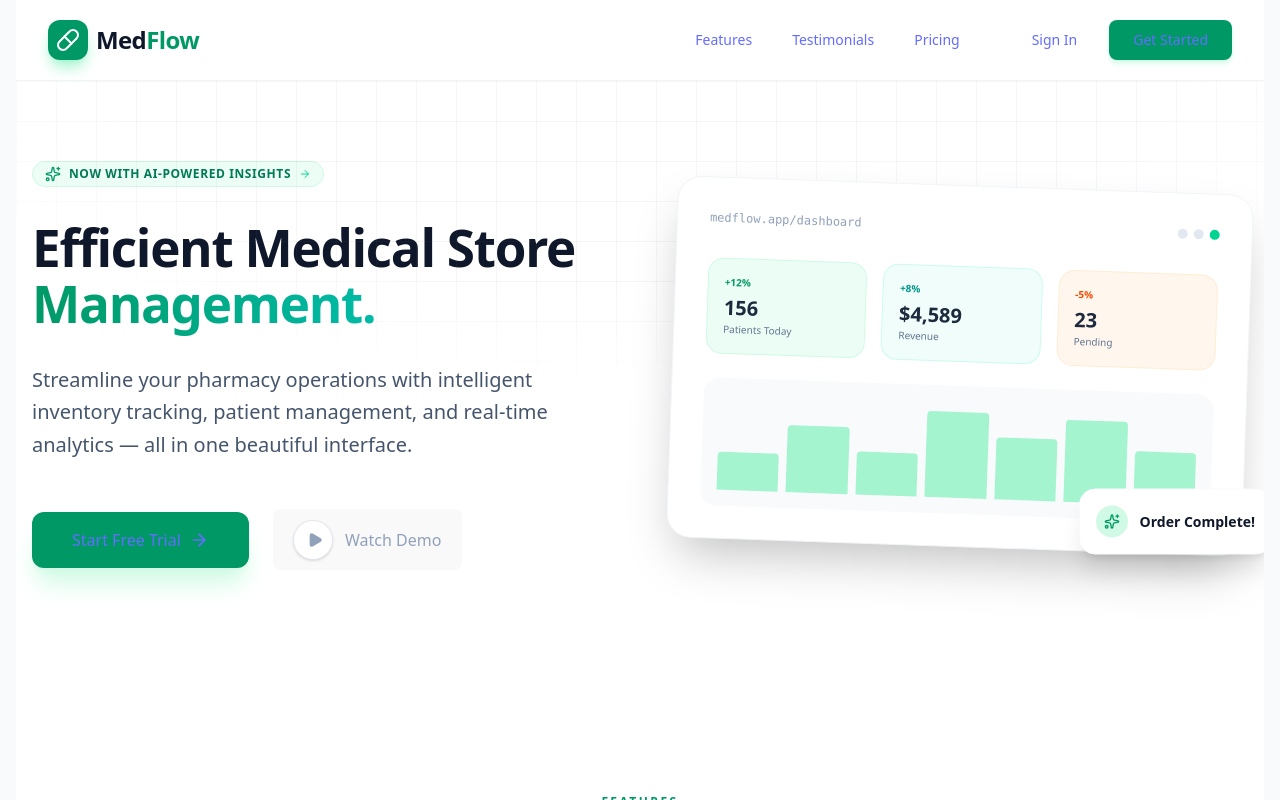
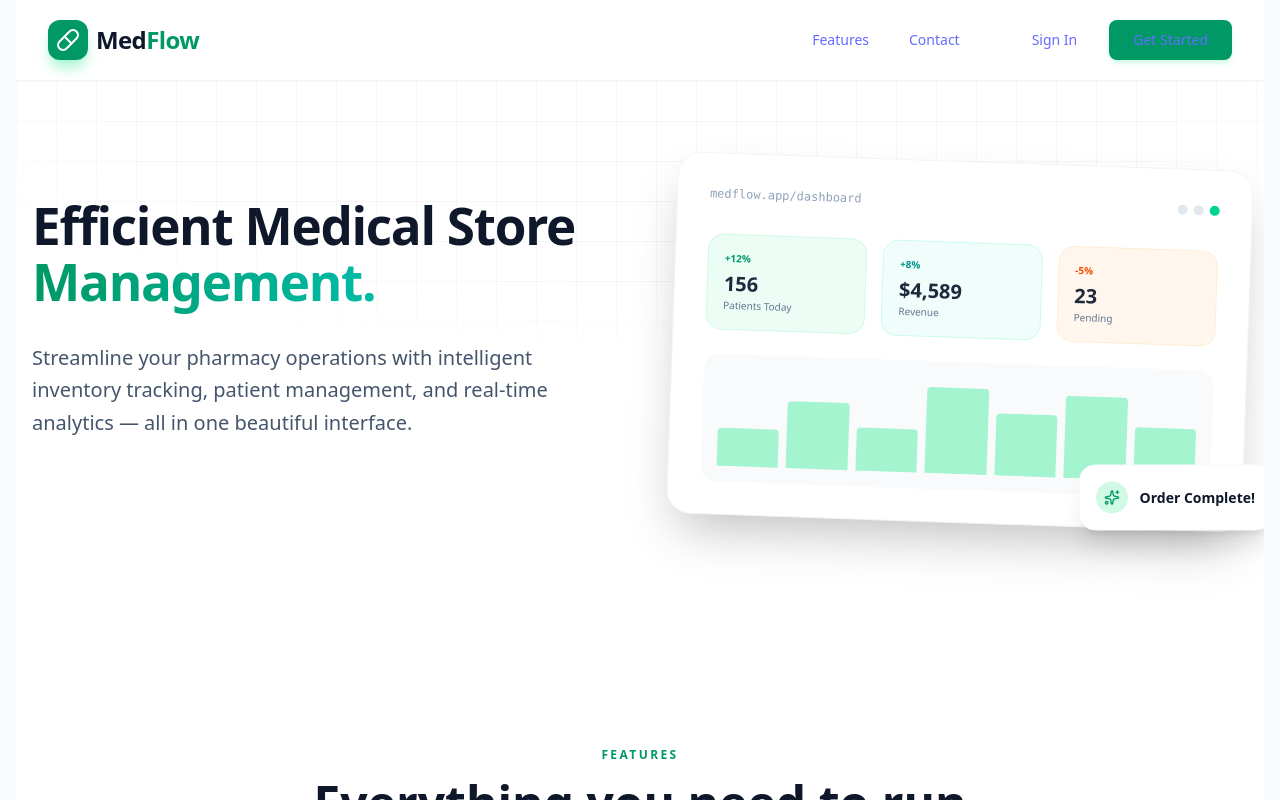
Before and after one commit to Anuragcr07/FREELANCE-DOCTOR, a React (Vite) app in the folder frontend/: page / in a window 1280 px wide. Built offline with nearby package versions, Linux system fonts and the light colour scheme.

Commit message:
adding few changes to ui

```diff
--- a/frontend/src/pages/Signup.jsx
+++ b/frontend/src/pages/Signup.jsx
@@ -83,7 +83,7 @@ const Signup = () => {
                         <button
                             type="submit"
                             disabled={loading}
-                            className={`group relative w-full flex justify-center py-3 px-4 border border-transparent text-sm font-bold rounded-xl text-white bg-blue-600 hover:bg-blue-700 focus:outline-none focus:ring-2 focus:ring-offset-2 focus:ring-blue-500 transition-all ${loading ? 'opacity-70 cursor-not-allowed' : ''}`}
+                            className={`group relative w-full flex justify-center py-3 px-4 border border-transparent text-sm font-bold rounded-xl text-black bg-blue-600 hover:bg-blue-700 focus:outline-none focus:ring-2 focus:ring-offset-2 focus:ring-blue-500 transition-all ${loading ? 'opacity-70 cursor-not-allowed' : ''}`}
                         >
                             {loading ? 'Processing...' : 'Register'}
                         </button>
--- a/frontend/src/pages/landingpage.jsx
+++ b/frontend/src/pages/landingpage.jsx
@@ -2,7 +2,6 @@ import React from 'react';
 import NavigationBar from '../ui/NavigationBar';
 import Hero from '../ui/Hero';
 import Features from '../ui/Features';
-import Testimonials from '../ui/Testimonials';
 import Footer from '../ui/Footer';
 
 const LandingPage = () => {
@@ -21,11 +20,7 @@ const LandingPage = () => {
           <Features />
         </div>
 
-        {/* Testimonials Section with Grid Pattern */}
-        <div className="py-24 bg-slate-50/50 relative">
-          <div className="absolute inset-0 bg-[linear-gradient(to_right,#80808008_1px,transparent_1px),linear-gradient(to_bottom,#80808008_1px,transparent_1px)] bg-[size:24px_24px]" />
-          <Testimonials />
-        </div>
+
       </main>
       <Footer />
     </div>
--- a/frontend/src/ui/Footer.jsx
+++ b/frontend/src/ui/Footer.jsx
@@ -3,7 +3,7 @@ import { Mail, Phone } from 'lucide-react';
 
 const Footer = () => {
   return (
-    <footer className="bg-slate-900 text-slate-400 py-16">
+    <footer id="Footer" className="bg-slate-900 text-slate-400 py-16">
       <div className="max-w-7xl mx-auto px-6">
         <div className="grid md:grid-cols-2 gap-12 border-b border-slate-800 pb-12 mb-12">
           <div>
--- a/frontend/src/ui/Hero.jsx
+++ b/frontend/src/ui/Hero.jsx
@@ -7,13 +7,6 @@ const Hero = () => {
     <section className="pt-20 pb-32 px-4 max-w-7xl mx-auto">
       <div className="grid lg:grid-cols-2 gap-16 items-center">
         <div className="text-left">
-          <div className="inline-flex items-center gap-2 px-3 py-1 rounded-full bg-emerald-50 border border-emerald-100 mb-8">
-            <Sparkles className="w-4 h-4 text-emerald-600" />
-            <span className="text-xs font-bold text-emerald-700 uppercase tracking-wider">
-              Now with AI-powered insights
-            </span>
-            <ArrowRight className="w-3 h-3 text-emerald-400" />
-          </div>
 
           <h1 className="text-5xl md:text-7xl font-extrabold text-slate-900 tracking-tight leading-[1.05] mb-8">
             Efficient Medical Store <br />
@@ -25,19 +18,9 @@ const Hero = () => {
           </p>
 
           <div className="flex flex-col sm:flex-row items-center gap-6">
-            <Link
-              to="/signup"
-              className="w-full sm:w-auto px-10 py-4 bg-emerald-600 text-white font-bold rounded-xl shadow-xl shadow-emerald-100 hover:bg-emerald-700 transition-all flex items-center justify-center gap-2 group"
-            >
-              Start Free Trial <ArrowRight className="w-5 h-5 group-hover:translate-x-1 transition-transform" />
-            </Link>
 
-            <button className="w-full sm:w-auto px-10 py-4 text-slate-400 font-bold flex items-center justify-center gap-3 hover:text-slate-600 transition-colors">
-              <div className="w-10 h-10 rounded-full border border-slate-200 flex items-center justify-center bg-white shadow-sm">
-                 <Play className="w-4 h-4 fill-current ml-1" />
-              </div>
-              Watch Demo
-            </button>
+
+
           </div>
         </div>
 
--- a/frontend/src/ui/NavigationBar.jsx
+++ b/frontend/src/ui/NavigationBar.jsx
@@ -18,9 +18,7 @@ const NavigationBar = () => {
 
           <div className="hidden md:flex items-center gap-10">
             <a href="#features" className="text-sm font-medium text-slate-600 hover:text-emerald-600 transition-colors">Features</a>
-            <a href="#testimonials" className="text-sm font-medium text-slate-600 hover:text-emerald-600 transition-colors">Testimonials</a>
-            <a href="#pricing" className="text-sm font-medium text-slate-600 hover:text-emerald-600 transition-colors">Pricing</a>
-
+            <a href='#Footer' className="text-sm font-medium text-slate-600 hover:text-emerald-600 transition-colors">Contact</a>
             <div className="flex items-center gap-4 ml-4">
               <Link to="/login" className="text-sm font-bold text-slate-700 hover:text-emerald-600 transition-colors px-4">
                 Sign In
--- a/frontend/src/ui/Testimonials.jsx
+++ /dev/null
@@ -1,56 +0,0 @@
-import React from 'react';
-import { Star } from 'lucide-react';
-
-const reviews = [
-  {
-    name: "Dr. Sarah Chen",
-    role: "Pharmacy Director",
-    text: "MedFlow transformed how we manage our pharmacy. The low stock alerts alone saved us thousands.",
-    initials: "SC"
-  },
-  {
-    name: "Michael Roberts",
-    role: "Store Manager",
-    text: "The patient management system is intuitive and comprehensive. Our staff learned it in a day.",
-    initials: "MR"
-  },
-  {
-    name: "Dr. Emily Watson",
-    role: "Chief Pharmacist",
-    text: "Finally, a system that actually understands pharmacy workflows. Absolutely brilliant.",
-    initials: "EW"
-  }
-];
-
-const Testimonials = () => {
-  return (
-    <section id="testimonials" className="max-w-7xl mx-auto px-6 relative z-10">
-      <div className="text-center mb-16">
-        <span className="text-emerald-600 font-bold text-xs uppercase tracking-[0.2em] mb-4 block">Testimonials</span>
-        <h2 className="text-4xl font-extrabold text-slate-900">Loved by pharmacy teams</h2>
-      </div>
-
-      <div className="grid md:grid-cols-3 gap-8">
-        {reviews.map((r, i) => (
-          <div key={i} className="bg-white p-8 rounded-3xl shadow-sm border border-slate-100">
-            <div className="flex gap-1 mb-6">
-              {[...Array(5)].map((_, i) => <Star key={i} className="w-4 h-4 fill-emerald-500 text-emerald-500" />)}
-            </div>
-            <p className="text-slate-600 mb-8 italic">"{r.text}"</p>
-            <div className="flex items-center gap-4">
-              <div className="w-12 h-12 rounded-full bg-emerald-600 flex items-center justify-center text-white font-bold shadow-lg shadow-emerald-100">
-                {r.initials}
-              </div>
-              <div>
-                <div className="font-bold text-slate-900">{r.name}</div>
-                <div className="text-xs text-slate-400 font-medium">{r.role}</div>
-              </div>
-            </div>
-          </div>
-        ))}
-      </div>
-    </section>
-  );
-};
-
-export default Testimonials;
```
